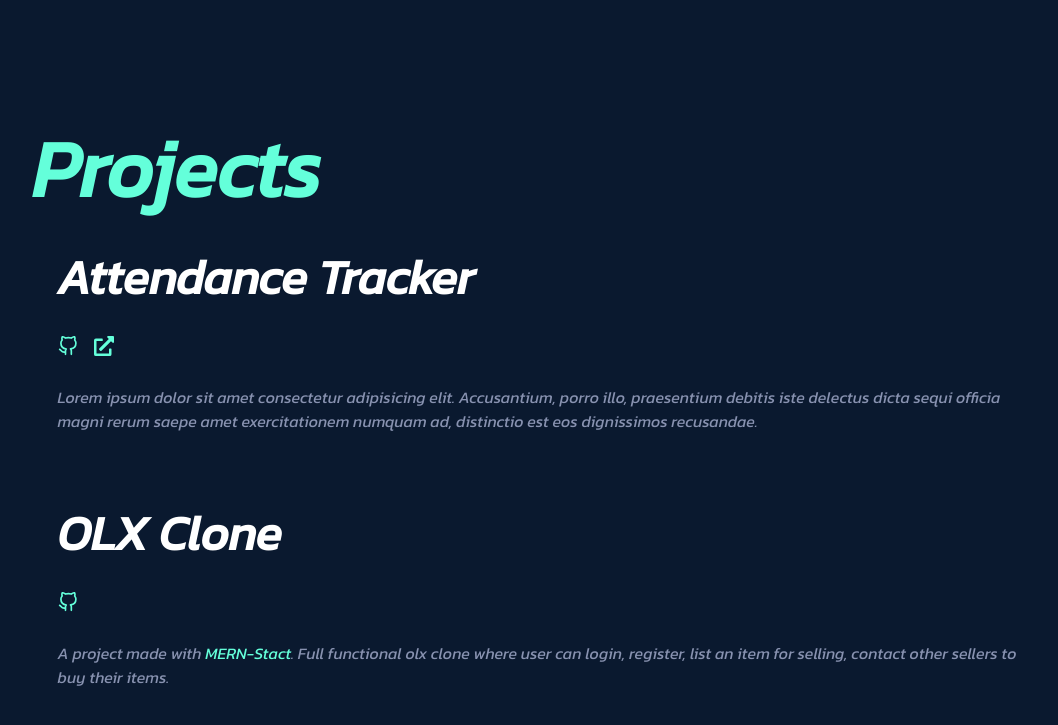
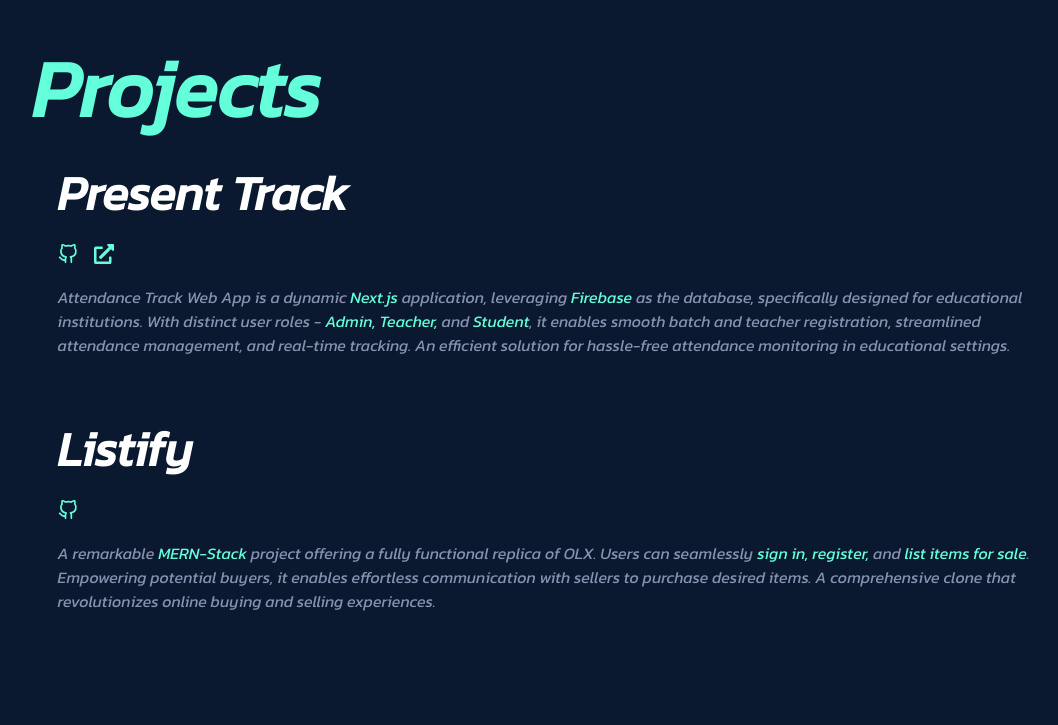
Before and after one commit to 07manan/my-portfolio, a React (Create React App) app: page / in a window 1280 px wide. Shown: the part 827-1552 px from the top of the page, without its empty margins (96-1154 px from the left). Built offline with nearby package versions, Linux system fonts and the light colour scheme.

Commit message:
projects update

```diff
--- a/public/index.html
+++ b/public/index.html
@@ -10,7 +10,7 @@
 
     <meta
       name="keywords"
-      content="Manan Patel,ReactJS developer, MERN-stack developer,Next.js,IIIT Surat, web development, portfolio, projects, student, electronics, communication, engineering"
+      content="Manan Patel,ReactJS developer, MERN-stack developer,Next.js,IIIT Surat, web development, portfolio, projects, student, electronics, communication, engineering,Idar,Nava Revas,Manan Rakeshkumar Patel,Manan R. Patel"
     />
     <meta
       property="og:title"
--- a/src/Components/comp.css
+++ b/src/Components/comp.css
@@ -426,7 +426,7 @@ body {
     color: transparent;
     font-size: 5em;
     white-space: nowrap;
-    margin: 10vh 0 0 10vw;
+    margin: 0vh 0 0 10vw;
 }
 
 #project .animateIn a {
@@ -471,7 +471,6 @@ body {
 
     #project h1 {
         font-size: 3rem;
-        margin-bottom: -5vh !important;
         white-space: nowrap;
         height: fit-content;
     }
--- a/src/data.js
+++ b/src/data.js
@@ -1,19 +1,18 @@
 export const Projects = [
   {
     id: 1,
-    title: "Attendance Tracker",
+    title: "Present Track",
     githubLink: "https://github.com/07manan/present_sir",
     hostedLink: "https://present-sir.vercel.app/",
     description:
-      "Lorem ipsum dolor sit amet consectetur adipisicing elit. Accusantium, porro illo, praesentium debitis iste delectus dicta sequi officia magni rerum saepe amet exercitationem numquam ad, distinctio est eos dignissimos recusandae.",
+      "Attendance Track Web App is a dynamic <span>Next.js</span> application, leveraging <span>Firebase</span> as the database, specifically designed for educational institutions. With distinct user roles - <span>Admin, Teacher,</span> and <span>Student</span>, it enables smooth batch and teacher registration, streamlined attendance management, and real-time tracking. An efficient solution for hassle-free attendance monitoring in educational settings.",
   },
   {
     id: 2,
-    title: "OLX Clone",
+    title: "Listify",
     githubLink: "https://github.com/07manan/olx",
     description: `
-        A project made with <span>MERN-Stact</span>. Full functional olx clone where user can login, register,
-        list an item for selling, contact other sellers to buy their items.
+    A remarkable <span>MERN-Stack</span> project offering a fully functional replica of OLX. Users can seamlessly <span>sign in, register,</span> and <span>list items for sale</span>. Empowering potential buyers, it enables effortless communication with sellers to purchase desired items. A comprehensive clone that revolutionizes online buying and selling experiences.
     `,
   },
 ];
```
Also changed, not shown: 1 other file (tests, documents, lock files or other folders).
